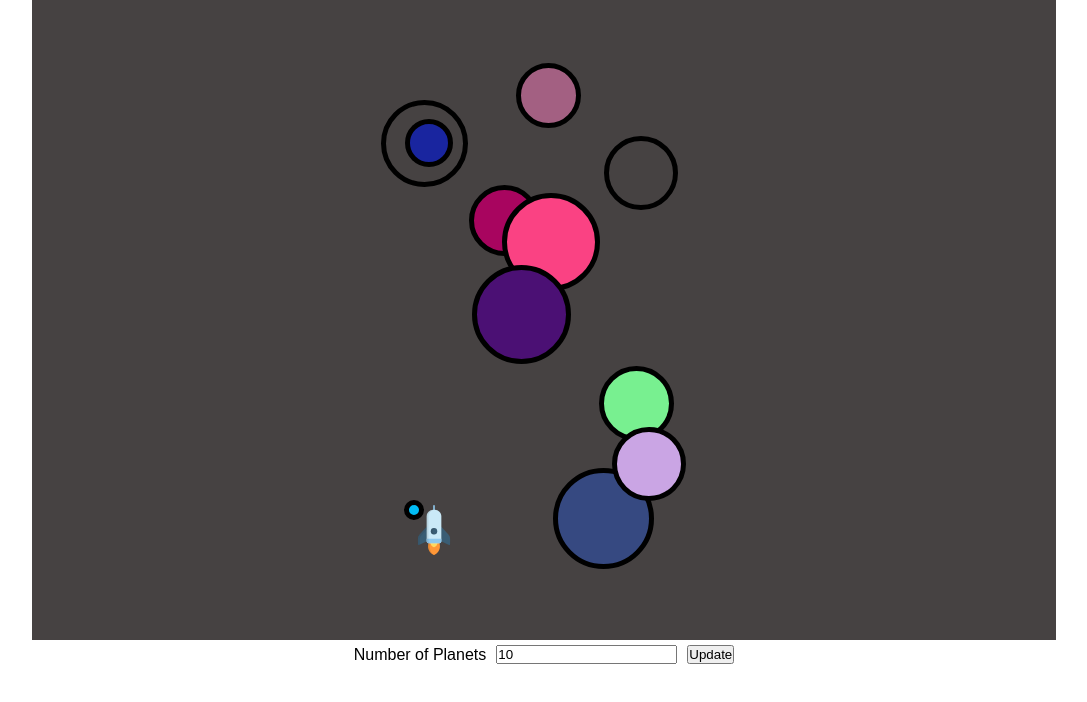
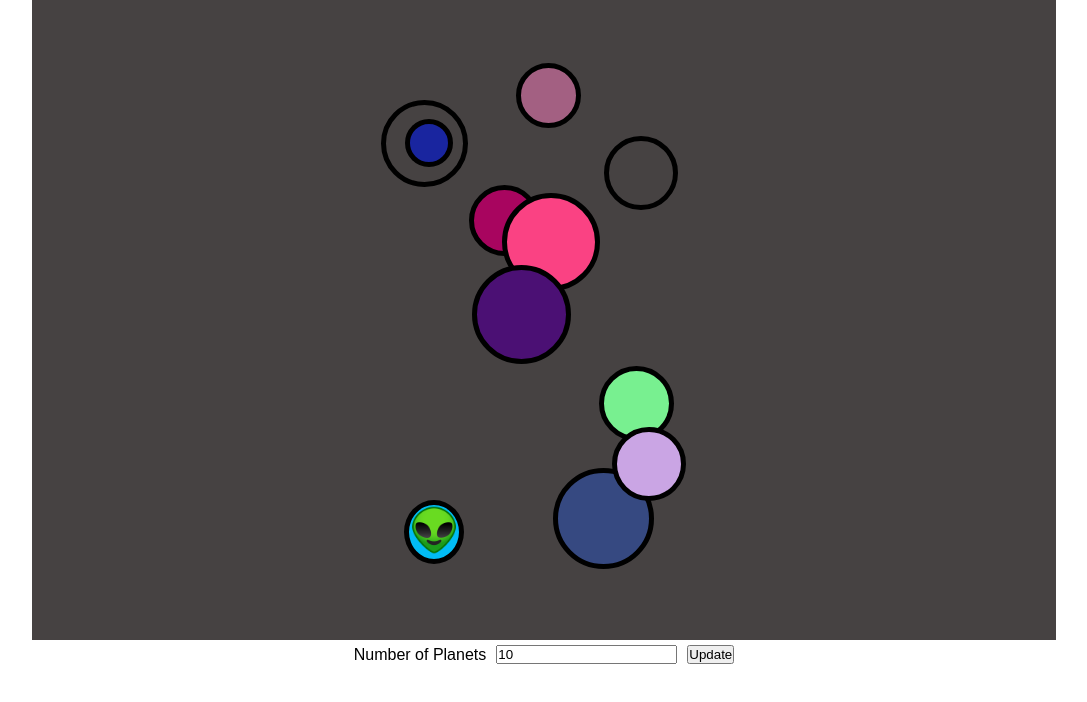
Before and after one commit to saagarshah99/Spaceships, a plain HTML site: page index.html in a window 1280 px wide. Shown: the whole page, without its empty margins (96-1183 px from the left). Drawn offline with Linux system fonts and the light colour scheme.

Commit message:
Using picture of alien instead of rocket for now

```diff
--- a/assets/scripts/spaceships.js
+++ b/assets/scripts/spaceships.js
@@ -10,7 +10,8 @@ const checkCollisionState = (spaceshipClasslist, hasJustCollided, numberOfCollis
     if(!containsCollision) spaceshipClasslist.add(collisionState);
     else if(containsCollision && !hasJustCollided) spaceshipClasslist.remove(collisionState);
 
-    const spaceshipStyle = document.getElementById("spaceship").style;
+    // increase size of spaceship upon collision
+    // const spaceshipStyle = document.getElementById("spaceship").style;
     // spaceshipStyle.padding = numberOfCollisions+"px";
     // spaceshipStyle.opacity = "0.5";
 }
@@ -132,7 +133,8 @@ const setup = () =>
     newSpaceship.setAttribute("style", "left: 500px; top: 500px;");
     newSpaceship.setAttribute("id", "spaceship");
     newSpaceship.classList.add("collidable-object");
-    newSpaceship.innerHTML = `<img src="./assets/images/spaceship.svg" width="50" height="50" />`;
+    // newSpaceship.innerHTML = `<img src="./assets/images/spaceship.svg" width="50" height="50" />`;
+    newSpaceship.innerHTML = `<img src="./assets/images/alien_icon.png" width="50" height="50" />`;
 
     document.querySelector(".space-container").appendChild(newSpaceship);
     collisionObject.spaceship = new MoveSpaceship(newSpaceship);
@@ -146,5 +148,4 @@ document.querySelector("#btnConfigGame").addEventListener("click", (event) =>
     event.preventDefault();
     document.querySelectorAll(".stars").forEach((star) => star.classList.add("hidden"));
     createRandomStars();
-    document.hasFocus();
 });
--- a/assets/styles/styles.scss
+++ b/assets/styles/styles.scss
@@ -28,8 +28,6 @@ main
     {
         margin: 0 auto;
         border-radius: 50%;
-        height: 50px;
-        width: 50px;
         display: inline-block;
         position: absolute;
         border: 5px solid rgb(0, 0, 0);
@@ -38,8 +36,6 @@ main
     #spaceship
     {
         background-color: rgb(1, 188, 245);
-        height: 20px;
-        width: 20px;
         left: 50%;
         top: 50%;
     }
--- a/index.html
+++ b/index.html
@@ -6,7 +6,7 @@
     <meta name="viewport" content="width=device-width, initial-scale=1.0">
     <title>Spaceships</title>
     <link rel="stylesheet" href="./assets/styles/styles.css">
-    <link rel="shortcut icon" href="./assets/images/spaceship.svg" type="image/x-icon">
+    <link rel="shortcut icon" href="./assets/images/alien_icon.png" type="image/x-icon">
 </head>
 <body>
     <main>
```
Also changed, not shown: assets/styles/styles.css.
